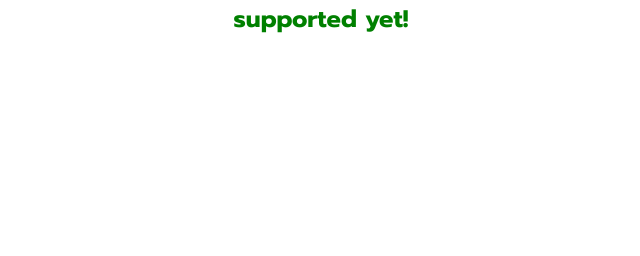
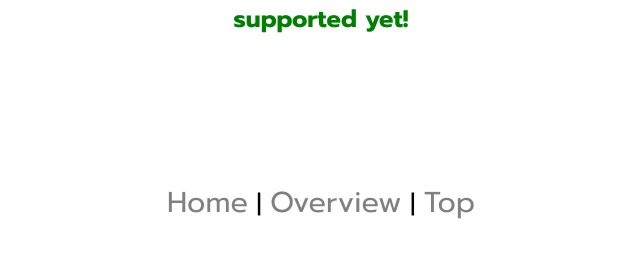
Before and after one commit to iThomash/Facebook-Messenger-Statistics-NodeJS, a Node server app: template views/word.ejs in a window 1280 px wide. Shown: the part 1616-1872 px from the top of the page, without its empty margins (327-967 px from the left). Before the commit the page ends 1649 px from the top, so only its background shows below. Run offline with Node 20, Linux system fonts and the light colour scheme; the template is opened without the code that fills it, so the values that code supplies are empty.

Commit message:
Navigation at the bottom of word and user site

```diff
--- a/dataAnalyser.js
+++ b/dataAnalyser.js
@@ -118,7 +118,7 @@ module.exports = {
                 else words[word] += 1;
                 return
             });
-            anotherBigMessage = "";
+            delete bigMessage, anotherBigMessage;
             return;
         });
         delete words[""]; //Probably new lines but its not a word!
--- a/styles/word.css
+++ b/styles/word.css
@@ -78,3 +78,12 @@ p {
 .warning {
     color: green;
 }
+a {
+    color: blue;
+    text-decoration: none;
+    font-size: larger;
+    color: gray;
+}
+a:hover {
+    color: black;
+}
--- a/views/word.ejs
+++ b/views/word.ejs
@@ -93,7 +93,10 @@
     </div>
     <div class="text">
         <p>
-            </p>
+            <a href="/">Home</a> |
+            <a href="/user/">Overview</a> |
+            <a href="/word/">Top</a>
+        </p>
     </div>
     <script>
         document.querySelector(".text button").addEventListener("click", ()=>{
```
Also changed, not shown: styles/user.css (+18 -6 lines), views/user.ejs (+7 -1 lines), 1 other file.
